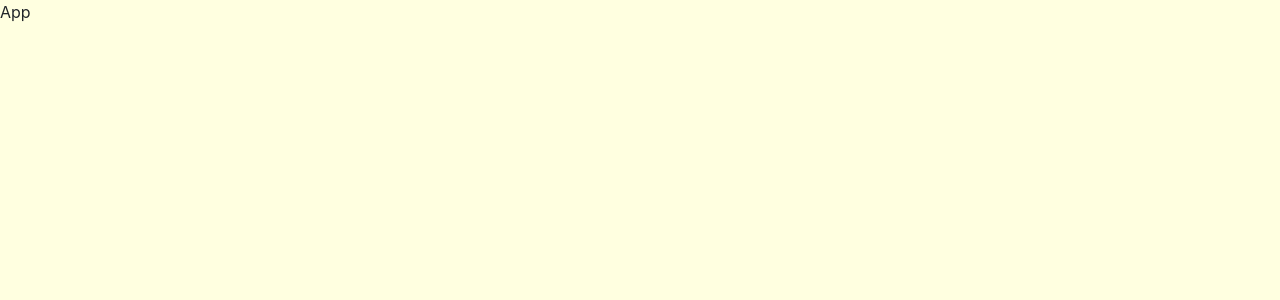
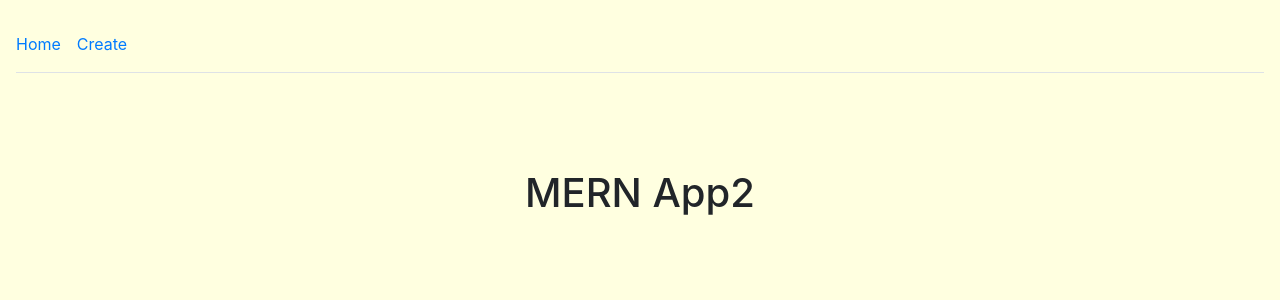
Before and after one commit to Michal-Radomski/MERN_App2, a React (Create React App) app in the folder client/: page / in a window 1280 px wide. Shown: the top 300 px of the page. Built offline with nearby package versions, Linux system fonts and the light colour scheme.

Commit message:
Navigation done

```diff
--- a/client/src/App.scss
+++ b/client/src/App.scss
@@ -1,3 +1,4 @@
 body {
   background-color: lightyellow;
+  margin: 1rem;
 }
--- a/client/src/App.tsx
+++ b/client/src/App.tsx
@@ -1,8 +1,14 @@
 import React from "react";
+
 import "./App.scss";
 
 function App(): JSX.Element {
-  return <React.Fragment>App</React.Fragment>;
+  return (
+    <React.Fragment>
+      <div className="container pb-5 pt-5"></div>
+      <h1 style={{textAlign: "center"}}>MERN App2</h1>
+    </React.Fragment>
+  );
 }
 
 export default App;
--- a/client/src/Create.tsx
+++ b/client/src/Create.tsx
@@ -24,11 +24,11 @@ const Create = (): JSX.Element => {
 
   const handleSubmit = (event: React.SyntheticEvent) => {
     event.preventDefault();
-    console.table({title, content, user});
+    // console.table({title, content, user});
     axios
       .post(`${process.env.REACT_APP_API}/post`, {title, content, user})
       .then((response) => {
-        console.log({response});
+        // console.log({response});
         // Empty state
         setState({...state, title: "", content: "", user: ""});
         // Show sucess alert
@@ -36,7 +36,6 @@ const Create = (): JSX.Element => {
       })
       .catch((error) => {
         console.error(error.response);
-
         alert(error.response.data.error);
       });
   };
--- /dev/null
+++ b/client/src/Navigation.tsx
@@ -0,0 +1,19 @@
+import React from "react";
+import {Link} from "react-router-dom";
+
+const Navigation = (): JSX.Element => (
+  <React.Fragment>
+    <nav>
+      <ul className="nav nav-tabs">
+        <li className="nav-item pr-3 pt-3 pb-3">
+          <Link to="/">Home</Link>
+        </li>
+        <li className="nav-item pr-3 pt-3 pb-3">
+          <Link to="/create">Create</Link>
+        </li>
+      </ul>
+    </nav>
+  </React.Fragment>
+);
+
+export default Navigation;
--- a/client/src/Routes.tsx
+++ b/client/src/Routes.tsx
@@ -3,6 +3,7 @@ import {BrowserRouter, Switch, Route} from "react-router-dom";
 
 import App from "./App";
 import Create from "./Create";
+import Navigation from "./Navigation";
 
 const NotFound = (): JSX.Element => <h1 style={{textAlign: "center", marginTop: "80px"}}>Page Not Found</h1>;
 
@@ -10,6 +11,7 @@ const Routes = (): JSX.Element => {
   return (
     <React.Fragment>
       <BrowserRouter>
+        <Navigation />
         <Switch>
           <Route path="/" exact={true} component={App} />
           <Route path="/create" exact={true} component={Create} />
```
